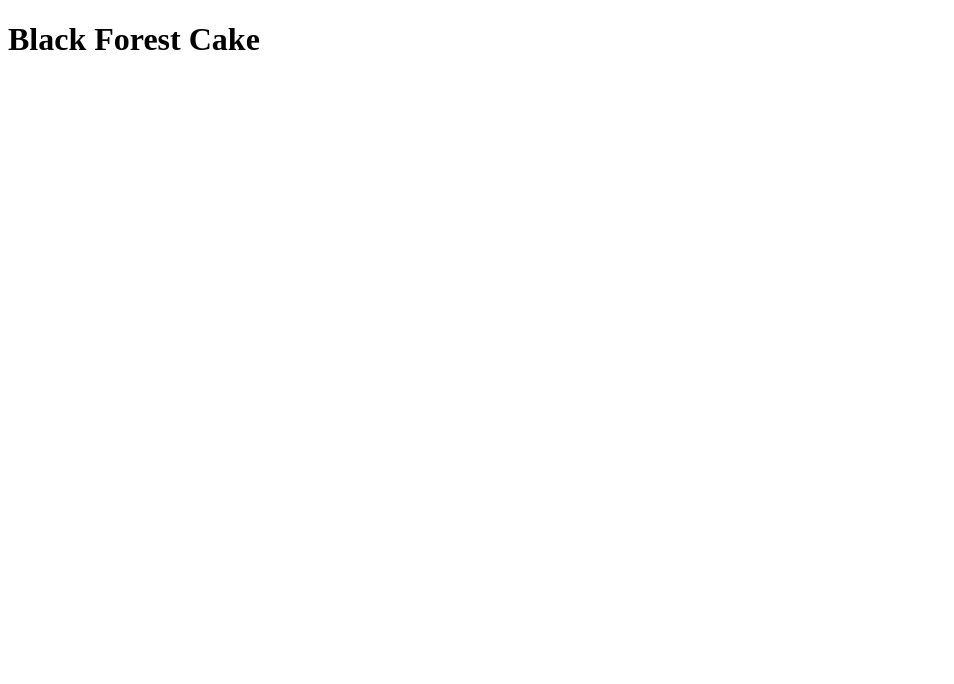
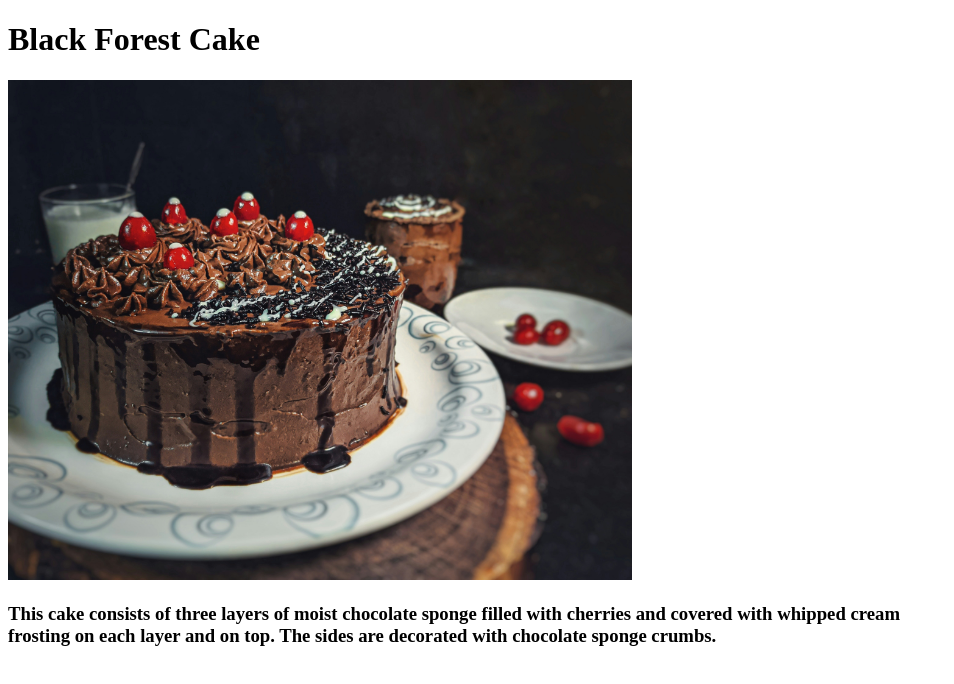
Before and after one commit to fallinblossoms777/odin-recipes, a plain HTML site: page black_forest.html in a window 1280 px wide. Shown: the whole page, without its empty margins (0-954 px from the left). Drawn offline with Linux system fonts and the light colour scheme.

Commit message:
Add description and image of Black Forest Cake

```diff
--- a/black_forest.html
+++ b/black_forest.html
@@ -6,5 +6,9 @@
     </head>
     <body>
         <h1>Black Forest Cake</h1>
+        <img src="images_recipes/black_forest.jpg" height="500">
+        <h3>This cake consists of three layers of moist chocolate sponge filled
+            with cherries and covered with whipped cream <br> frosting on each layer and on top.
+            The sides are decorated with chocolate sponge crumbs.</h3>
     </body>
 </html>
```
